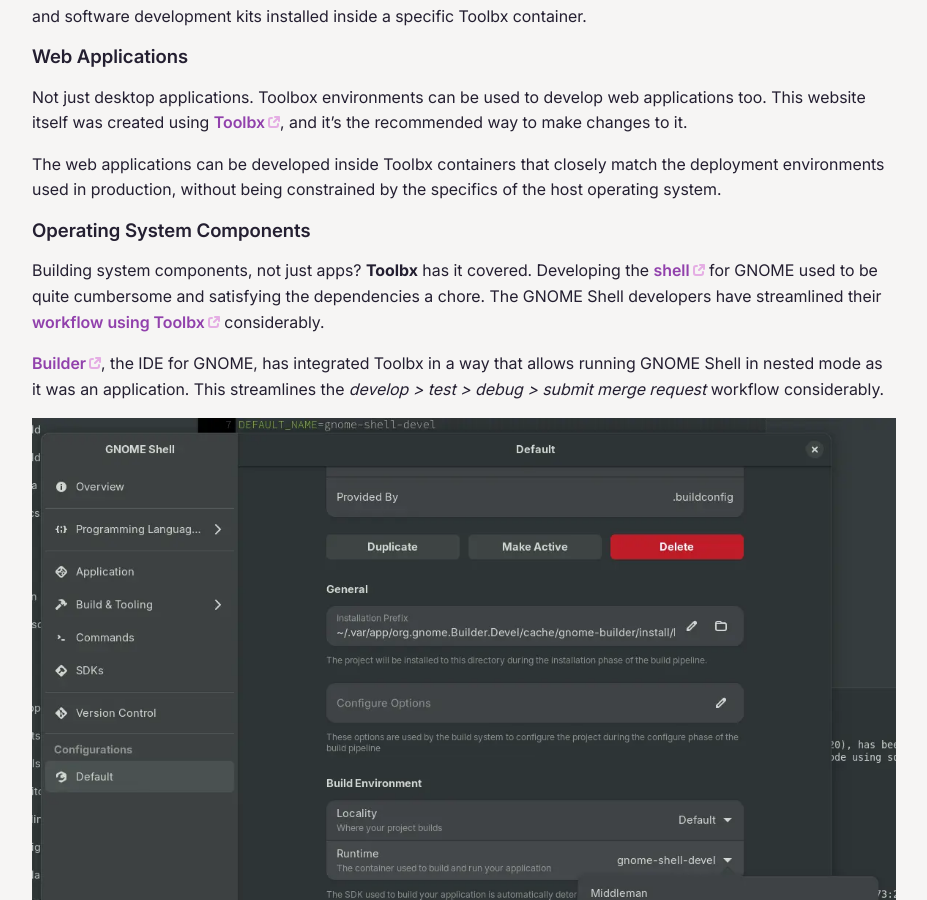
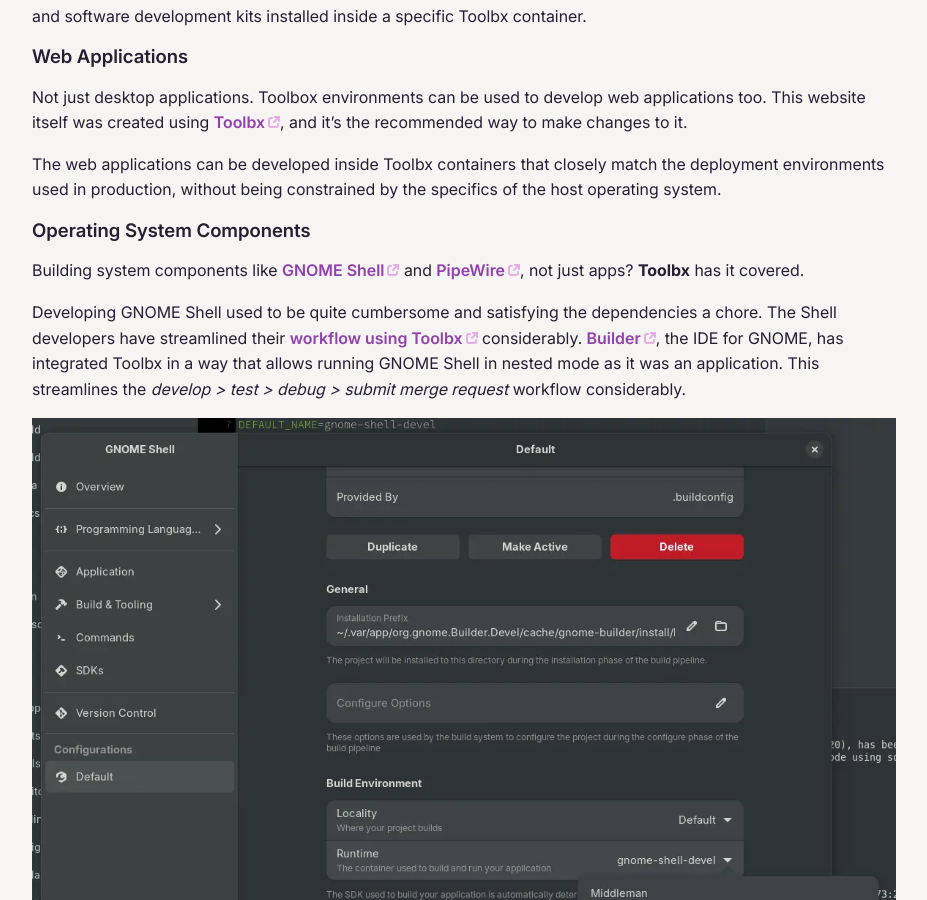
Before and after one commit to containers/containertoolbx.org, a Jekyll site: the page built from use.md, in a window 1280 px wide and 900 px high, scrolled down 1475 px. Shown: the whole window, without its empty margins (176-1103 px from the left). Built offline with Jekyll 4.4.1, drawn with Linux system fonts in a browser that asks for light colours.

Commit message:
Mention PipeWire in use.md
It adds a whole new dimension to the list of use cases, and there's
concrete evidence of folks using Toolbx for PipeWire development [1].

[1] https://github.com/containers/toolbox/issues/468

```diff
--- a/use.md
+++ b/use.md
@@ -47,9 +47,9 @@
 
 ### Operating System Components
 
-Building system components, not just apps? **Toolbx** has it covered. Developing the [shell](https://gitlab.gnome.org/GNOME/gnome-shell) for GNOME used to be quite cumbersome and satisfying the dependencies a chore. The GNOME Shell developers have streamlined their [workflow using Toolbx](https://gitlab.gnome.org/GNOME/gnome-shell/-/tree/main/tools/toolbox?ref_type=heads) considerably.
+Building system components like [GNOME Shell](https://gitlab.gnome.org/GNOME/gnome-shell) and [PipeWire](https://pipewire.org/), not just apps? **Toolbx** has it covered.
 
-[Builder](https://flathub.org/apps/org.gnome.Builder), the IDE for GNOME, has integrated Toolbx in a way that allows running GNOME Shell in nested mode as it was an application. This streamlines the *develop > test > debug > submit merge request* workflow considerably.
+Developing GNOME Shell used to be quite cumbersome and satisfying the dependencies a chore. The Shell developers have streamlined their [workflow using Toolbx](https://gitlab.gnome.org/GNOME/gnome-shell/-/tree/main/tools/toolbox?ref_type=heads) considerably. [Builder](https://flathub.org/apps/org.gnome.Builder), the IDE for GNOME, has integrated Toolbx in a way that allows running GNOME Shell in nested mode as it was an application. This streamlines the *develop > test > debug > submit merge request* workflow considerably.
 
 ![GNOME Shell running inside a toolbx container](../assets/builder-shell-toolbx.webp){: .full}
 
```
